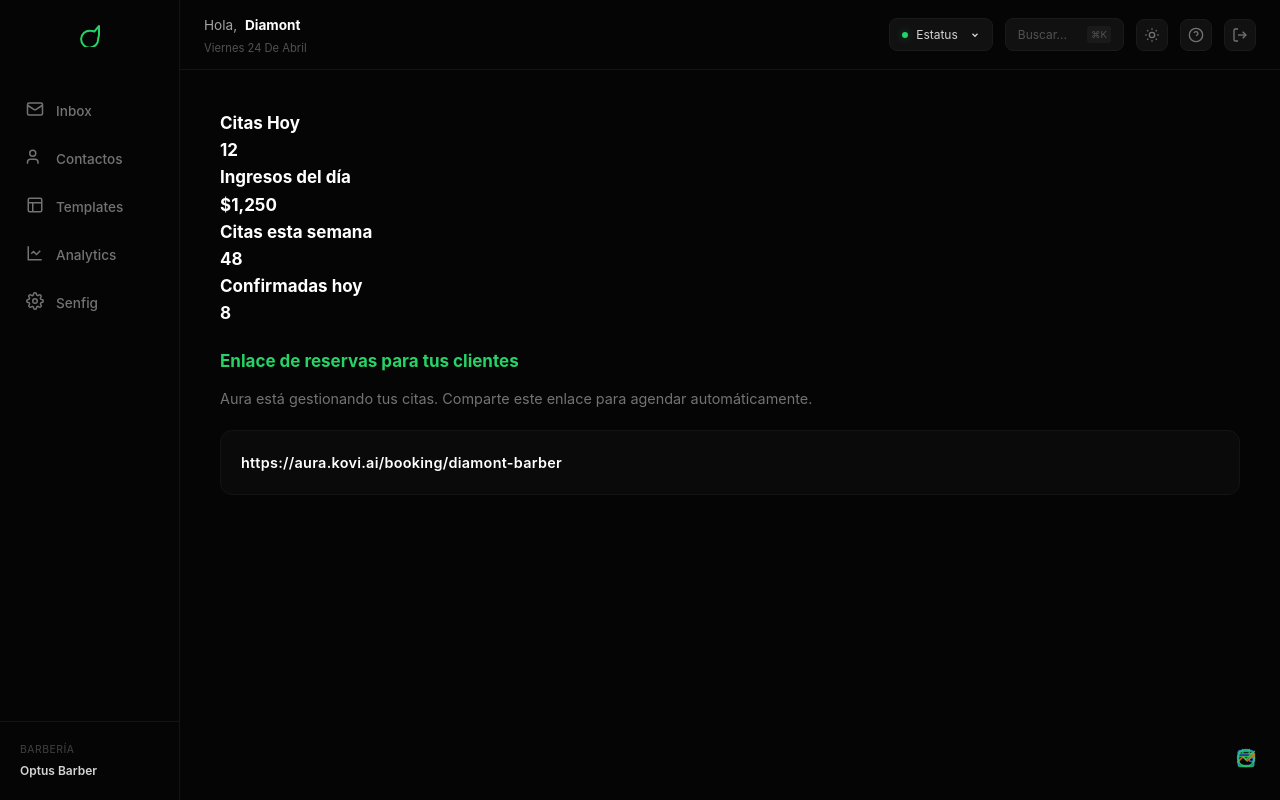
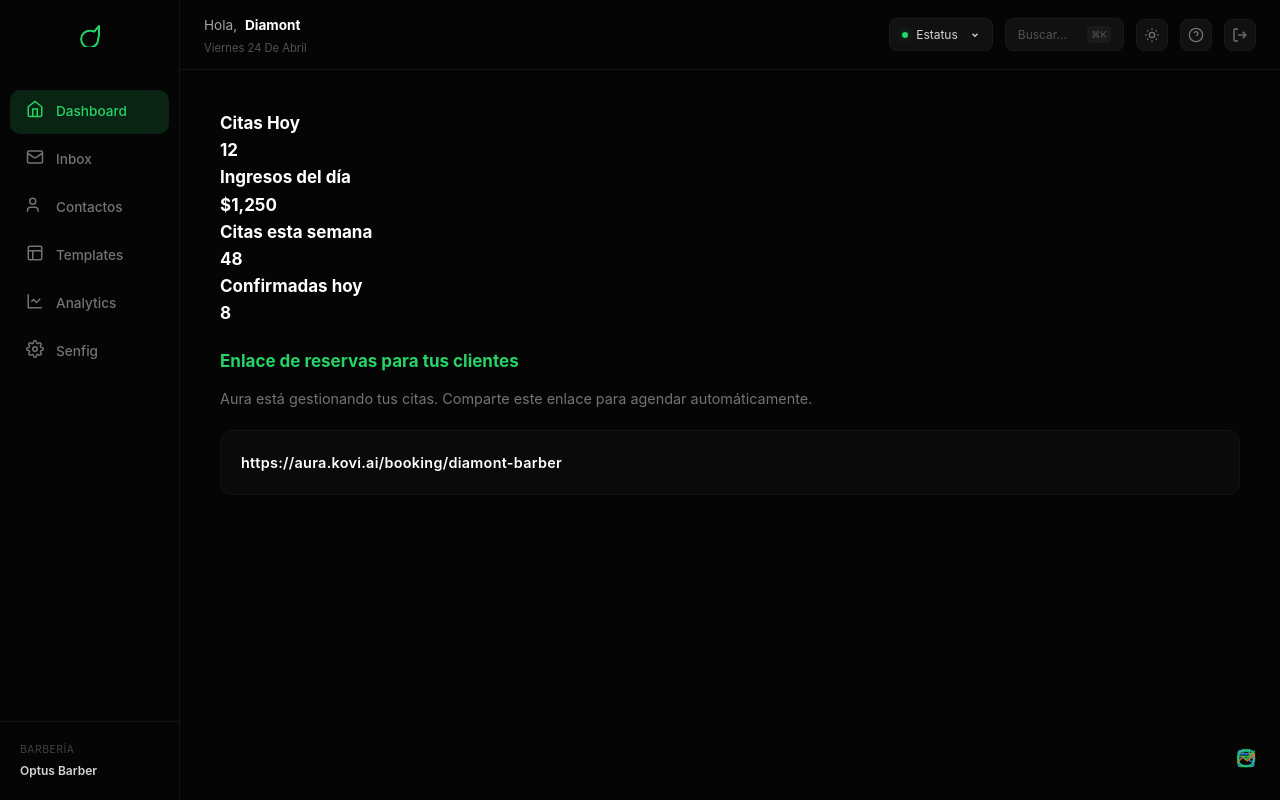
Before and after one commit to yisus0207/Kovi, a Next.js app: page /dashboard in a window 1280 px wide. Built offline with nearby package versions, Linux system fonts and the light colour scheme; a web font is replaced by a local one.

Commit message:
Restauración de acceso a Dashboard Home y link en logo

```diff
--- a/app/dashboard/layout.tsx
+++ b/app/dashboard/layout.tsx
@@ -7,6 +7,7 @@ import styles from './dashboard.module.css'
 
 const Icons = {
   WhatsApp: () => <svg width="24" height="24" viewBox="0 0 24 24" fill="none" stroke="#25d366" strokeWidth="2" strokeLinecap="round" strokeLinejoin="round"><path d="M21 11.5a8.38 8.38 0 0 1-.9 3.8 8.5 8.5 0 1 1-7.6-7.6 8.38 8.38 0 0 1 3.8.9L21 3z"/></svg>,
+  Home: () => <svg width="18" height="18" viewBox="0 0 24 24" fill="none" stroke="currentColor" strokeWidth="2"><path d="m3 9 9-7 9 7v11a2 2 0 0 1-2 2H5a2 2 0 0 1-2-2z"/><polyline points="9 22 9 12 15 12 15 22"/></svg>,
   Inbox: () => <svg width="18" height="18" viewBox="0 0 24 24" fill="none" stroke="currentColor" strokeWidth="2"><rect width="20" height="16" x="2" y="4" rx="2"/><path d="m22 7-8.97 5.7a1.94 1.94 0 0 1-2.06 0L2 7"/></svg>,
   Users: () => <svg width="18" height="18" viewBox="0 0 24 24" fill="none" stroke="currentColor" strokeWidth="2"><path d="M16 21v-2a4 4 0 0 0-4-4H6a4 4 0 0 0-4 4v2"/><circle cx="9" cy="7" r="4"/></svg>,
   Templates: () => <svg width="18" height="18" viewBox="0 0 24 24" fill="none" stroke="currentColor" strokeWidth="2"><rect width="18" height="18" x="3" y="3" rx="2" ry="2"/><line x1="3" x2="21" y1="9" y2="9"/><line x1="9" x2="9" y1="21" y2="9"/></svg>,
@@ -23,6 +24,7 @@ export default function DashboardLayout({ children }: { children: ReactNode }) {
   const pathname = usePathname()
 
   const navItems = [
+    { name: 'Dashboard', href: '/dashboard', icon: <Icons.Home /> },
     { name: 'Inbox', href: '/dashboard/inbox', icon: <Icons.Inbox /> },
     { name: 'Contactos', href: '/dashboard/contacts', icon: <Icons.Users /> },
     { name: 'Templates', href: '/dashboard/templates', icon: <Icons.Templates /> },
@@ -34,9 +36,9 @@ export default function DashboardLayout({ children }: { children: ReactNode }) {
     <div className={styles.container}>
       {/* SIDEBAR - ChatBusiness Style */}
       <aside className={styles.sidebar}>
-        <div className={styles.sidebarLogo}>
+        <Link href="/dashboard" className={styles.sidebarLogo}>
           <Icons.WhatsApp />
-        </div>
+        </Link>
 
         <nav className={styles.nav}>
           {navItems.map((item) => (
```
